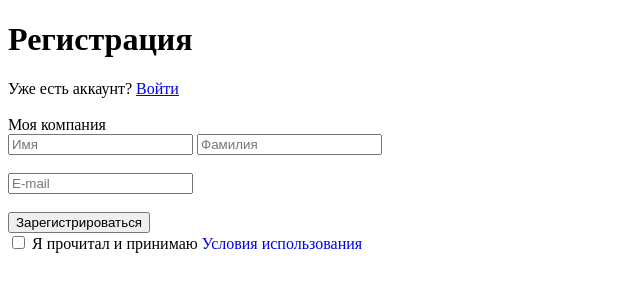
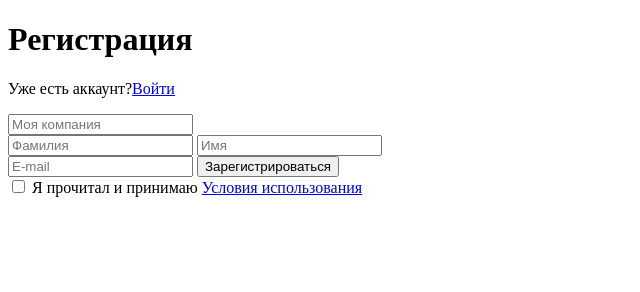
Before and after one commit to mixDDDDD/HTML-CSS-HomeWork, a plain HTML site: page Register/index.html in a window 1280 px wide. Shown: the whole page, without its empty margins (0-640 px from the left). Drawn offline with Linux system fonts and the light colour scheme.

Commit message:
Исправления

```diff
--- a/Register/index.html
+++ b/Register/index.html
@@ -5,40 +5,34 @@
     <meta name="viewport" content="width=device-width, initial-scale=1.0" />
     <title>Registration</title>
   </head>
-  <thead>
+  <form action="register">
+    <div>
       <h1>Регистрация</h1>
-    <article>
-      Уже есть аккаунт?
-      <a href="#">Войти</a>
-    </article>
-  </thead>
-  <br />
-  <body>
-    <section>
-      <form action="register">
-        <label for="name">Моя компания</label>
+      <p>Уже есть аккаунт?<a href="#">Войти</a></p>
+    </div>
     <div>
-          <input type="firstname" name="firstname" placeholder="Имя" required />
       <input
-            type="lastname"
-            name="lastname"
+        for="text"
+        placeholder="Моя компания"
+        name="company"
+        id="company"
+      />
+      <div>
+        <input
+          type="text"
           placeholder="Фамилия"
-            required
+          id="surname"
+          name="surname_name"
         />
+        <input type="text" placeholder="Имя" id="firstname" name="first_name" />
       </div>
-        <br />
-        <div>
-          <input type="email" name="email" placeholder="E-mail" required />
-        </div>
-        <br />
+      <input type="email" name="email" placeholder="E-mail" id="email" />
       <button type="submit">Зарегистрироваться</button>
       <div>
-          <input type="checkbox" name="terms" /> Я прочитал и принимаю
-          <a href="#" style="text-decoration: none" _blank
-            >Условия использования</a
-          >
+        <label for="agreement"></label>
+        <input type="checkbox" name="agreement" id="agreement" />
+        Я прочитал и принимаю <a href="#" _blank> Условия использования </a>
+      </div>
     </div>
   </form>
-    </section>
-  </body>
 </html>
```
Also changed, not shown: Blog/index.html (+33 -23 lines). Lines whose indentation alone changed are shown as unchanged.
